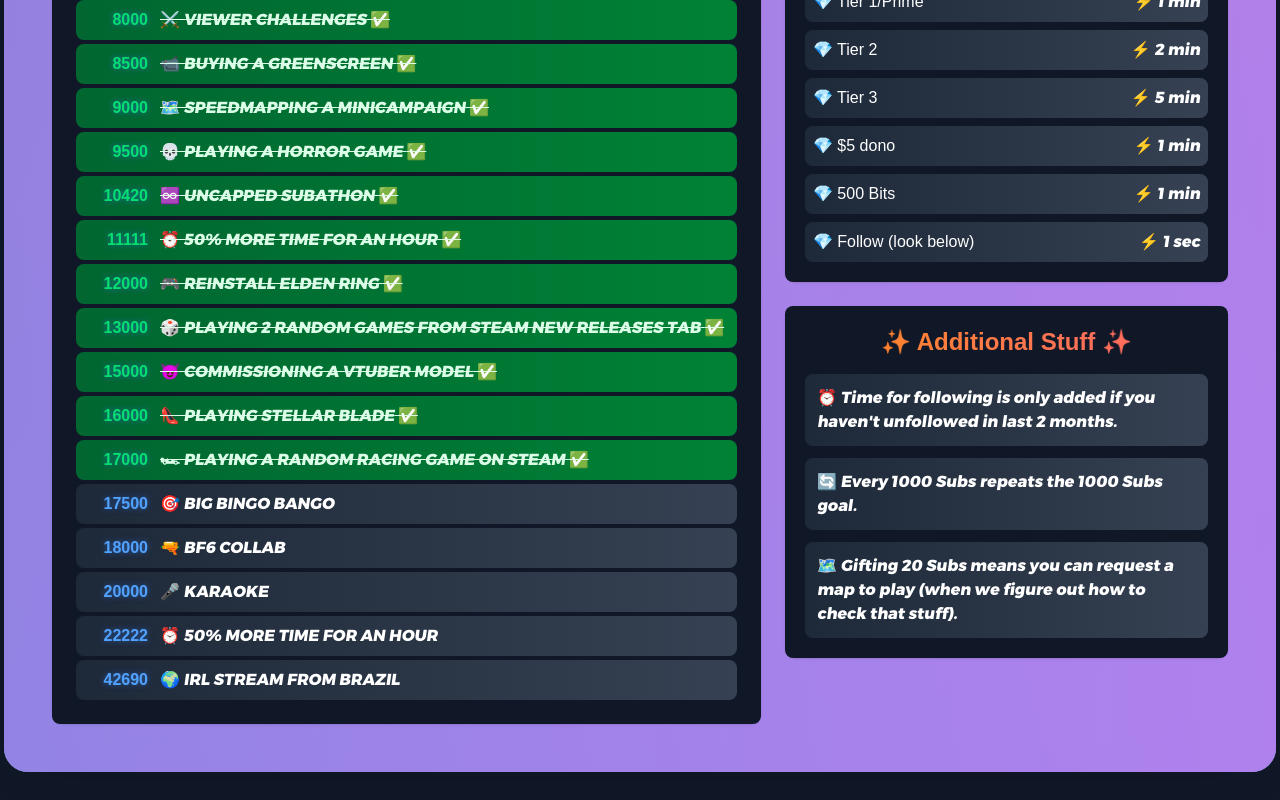
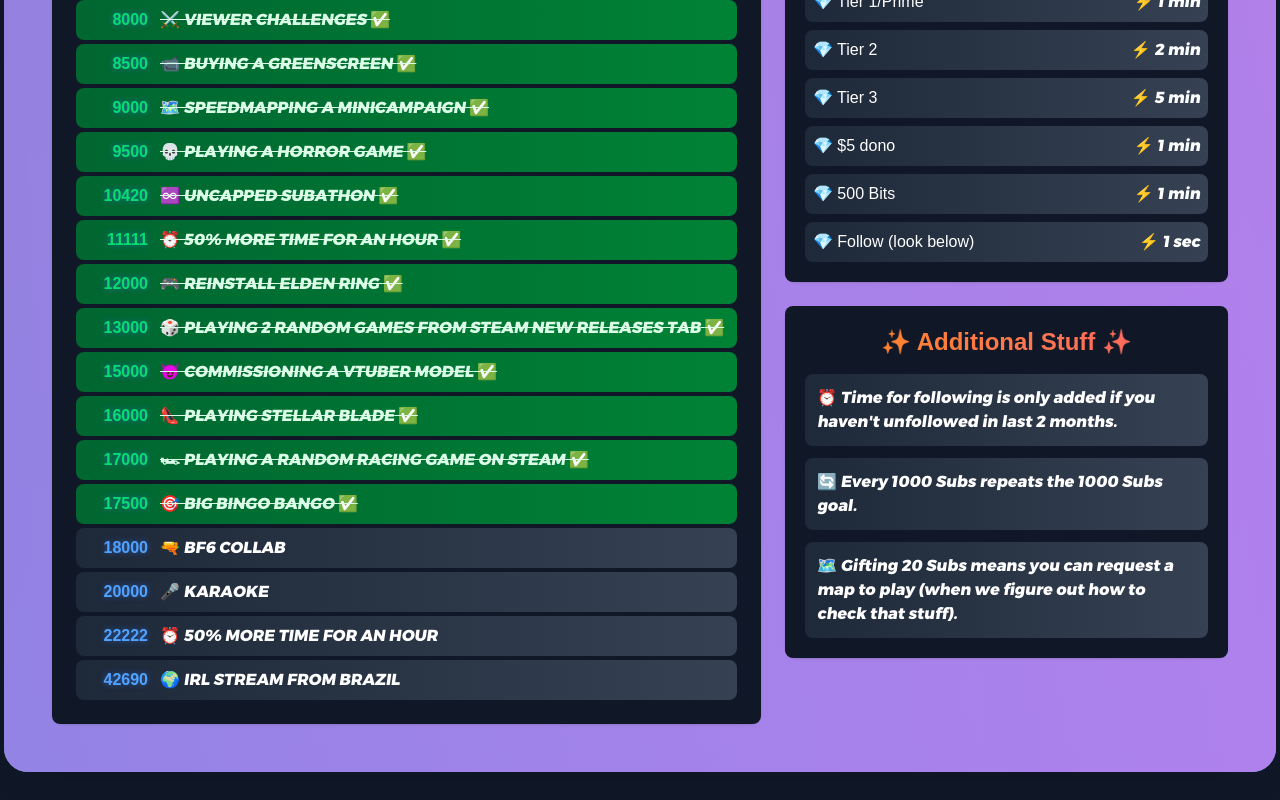
Before and after one commit to VellVee/scrapie-subathon, a Next.js app: page / in a window 1280 px wide. Shown: the part 924-1724 px from the top of the page. Built offline with nearby package versions, Linux system fonts and the light colour scheme.

Commit message:
17.5k goal met

```diff
--- a/app/page.tsx
+++ b/app/page.tsx
@@ -45,7 +45,7 @@
     { goal: 15000, text: "😈 COMMISSIONING A VTUBER MODEL", met: true },
     { goal: 16000, text: "👠 PLAYING STELLAR BLADE", met: true },
     { goal: 17000, text: "🏎 PLAYING A RANDOM RACING GAME ON STEAM", met: true },
-    { goal: 17500, text: "🎯 BIG BINGO BANGO", met: false },
+    { goal: 17500, text: "🎯 BIG BINGO BANGO", met: true },
     { goal: 18000, text: "🔫 BF6 COLLAB", met: false },
     { goal: 20000, text: "🎤 KARAOKE", met: false },
     { goal: 22222, text: "⏰ 50% MORE TIME FOR AN HOUR", met: false },
```
